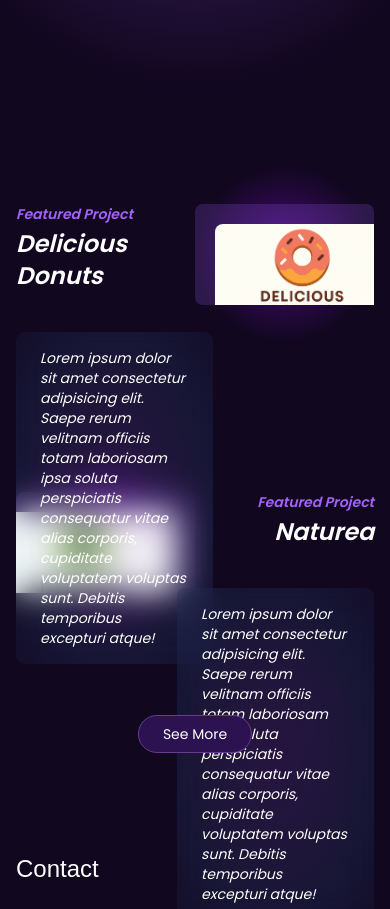
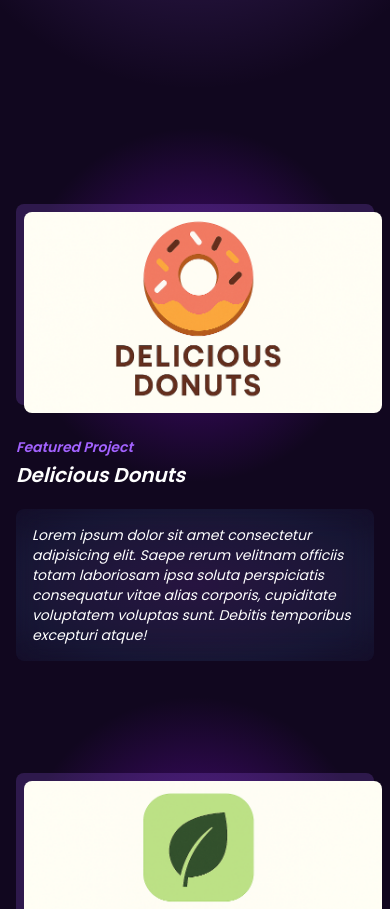
Before and after one commit to hassanshah0900/Alex-Carter-Portfolio, a Next.js app: page / in a window 390 px wide. Shown: the part 1660-2569 px from the top of the page. Built offline with nearby package versions, Linux system fonts and the light colour scheme; a web font is replaced by a local one.

Commit message:
feat: make all projects related components responsive

```diff
--- a/src/components/Project.tsx
+++ b/src/components/Project.tsx
@@ -17,35 +17,37 @@ export default function Project({
 }: Props) {
   return (
     <div
-      className={`grid grid-cols-2 items-start font-poppins ${
-        alignment === "left" ? "text-left" : "text-right"
+      className={`grid grid-cols-1 sm:grid-cols-2 gap-8 items-start font-poppins ${
+        alignment === "left" ? "sm:text-left" : "sm:text-right"
       }`}
     >
       <div className="italic relative">
         <div className="text-accent font-semibold mb-1">Featured Project</div>
-        <h2 className="text-2xl mb-10 font-semibold">{title}</h2>
+        <h2 className="text-xl sm:text-2xl mb-5 sm:mb-10 font-semibold">
+          {title}
+        </h2>
         <div
-          className={`w-[110%] absolute z-10 ${
-            alignment === "left" ? "left-0" : "right-0"
+          className={`w-full sm:w-[115%] relative z-10 ${
+            alignment === "left" ? "sm:float-left" : "sm:float-right"
           }`}
         >
           <ProjectDescription>{description}</ProjectDescription>
         </div>
       </div>
       <div
-        className={`w-full aspect-video rounded-lg bg-accent/20 relative ${
-          alignment === "left" ? "order-last" : "order-first"
+        className={`w-full aspect-video rounded-lg bg-accent/20 relative order-first ${
+          alignment === "left" ? "sm:order-last" : "sm:order-first"
         }`}
       >
-        <Gradient className="w-full aspect-square" color="purple" />
-        <div className="relative w-full h-full overflow-hidden">
+        <Gradient className="w-full" color="purple" />
+        <div className="relative w-full h-full">
           <Image
             src={imgUrl}
             fill
-            className={`object-cover object-center rounded-lg ${
+            className={`object-cover object-center rounded-lg translate-x-2 translate-y-2 ${
               alignment === "left"
-                ? "translate-x-5 translate-y-5"
-                : "-translate-x-5 translate-y-5"
+                ? "sm:translate-x-4 sm:translate-y-4"
+                : "sm:-translate-x-4 sm:translate-y-4"
             }`}
             alt=""
           />
--- a/src/components/ProjectDescription.tsx
+++ b/src/components/ProjectDescription.tsx
@@ -4,7 +4,7 @@ interface Props {
 
 export default function ProjectDescription({ children }: Props) {
   return (
-    <p className="text-start py-4 px-6 rounded-lg backdrop-blur-lg bg-radial from-accent/15 from-0% via-blue-400/10 via-70% to-blue-400/5 to-100%">
+    <p className="text-start p-4 sm:py-4 sm:px-6 rounded-lg backdrop-blur-lg bg-radial from-accent/15 from-0% via-blue-400/10 via-70% to-blue-400/5 to-100%">
       {children}
     </p>
   );
--- a/src/components/sections/ProjectsSection.tsx
+++ b/src/components/sections/ProjectsSection.tsx
@@ -1,9 +1,9 @@
 "use client";
 
-import { useMemo, useRef, useState } from "react";
+import { useRef, useState } from "react";
+import { twMerge } from "tailwind-merge";
+import Button from "../Button";
 import Project from "../Project";
-import Button from "../Button";
-import { twMerge } from "tailwind-merge";
 
 const projects = [
   {
@@ -45,7 +45,10 @@ export default function ProjectsSection({ className }: { className?: string }) {
   return (
     <section
       ref={ref}
-      className={twMerge("space-y-40 relative", className)}
+      className={twMerge(
+        "space-y-20 xs:space-y-28 sm:space-y-40 relative",
+        className
+      )}
       id="projects"
     >
       {filteredProjects.map((project) => (
@@ -61,7 +64,7 @@ export default function ProjectsSection({ className }: { className?: string }) {
         onClick={(e) => {
           setShowingAll(!isShowingAll);
         }}
-        className={`bottom-5 left-1/2 -translate-x-1/2 z-50 ${
+        className={`bottom-5 left-1/2 -translate-x-1/2 z-40 ${
           isShowingAll ? "sticky " : "absolute"
         }`}
       >
```
